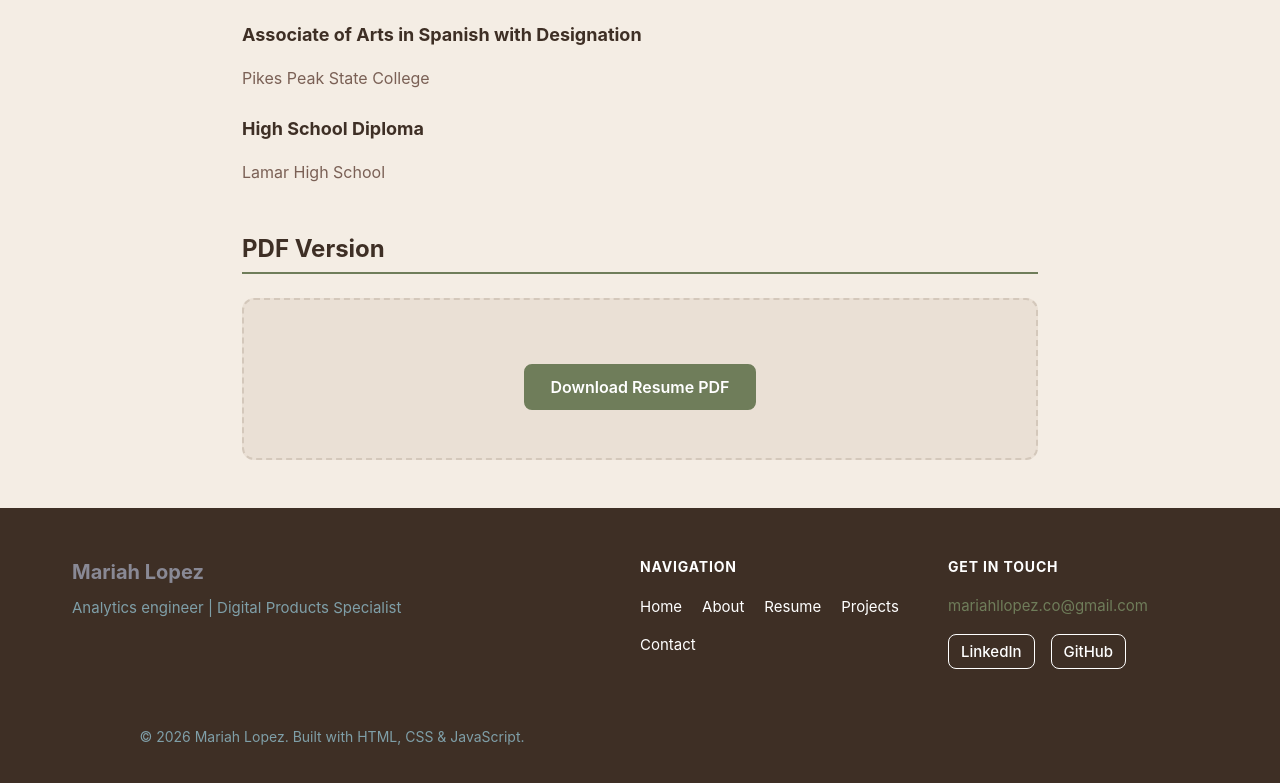
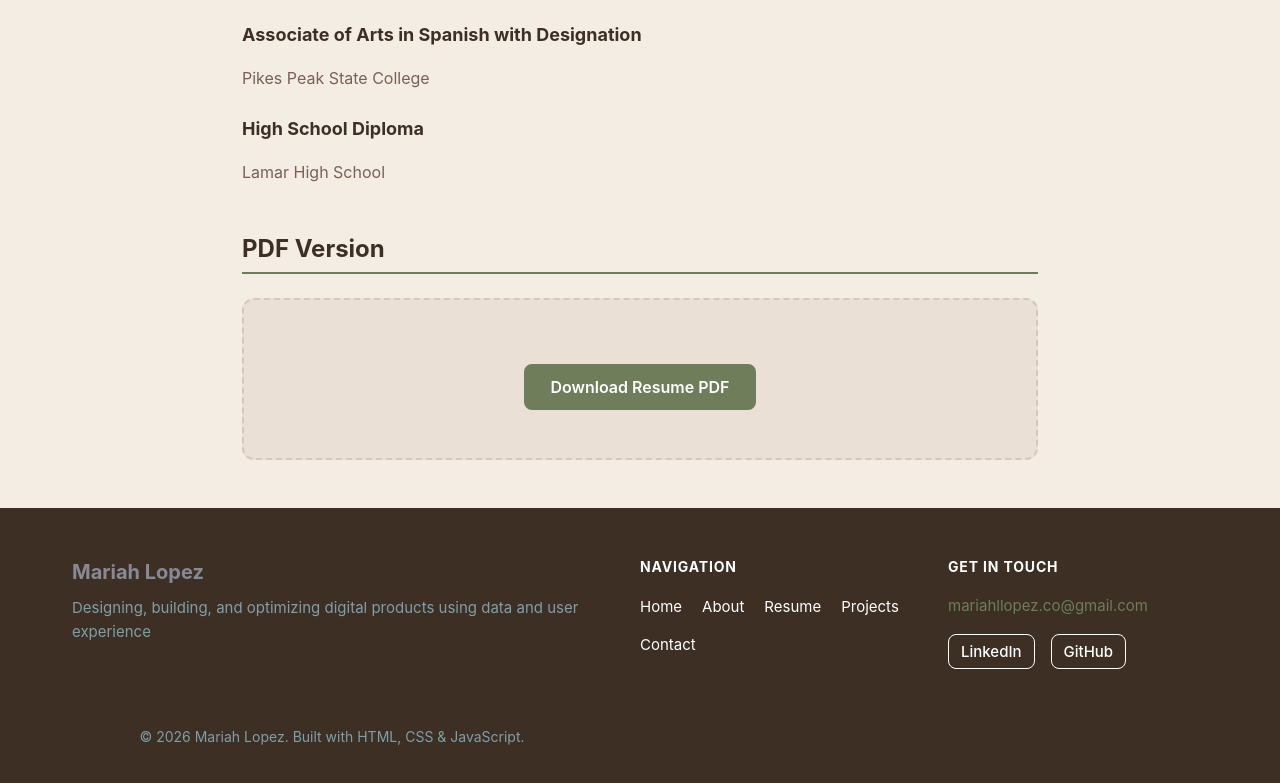
Before and after one commit to Mariah-LLopez/Portfolio, a plain HTML site: page resume.html in a window 1280 px wide. Shown: the part 2388-3171 px from the top of the page. Drawn offline with Linux system fonts and the light colour scheme.

Commit message:
Update footer tagline in resume.html

```diff
--- a/resume.html
+++ b/resume.html
@@ -252,7 +252,7 @@
     <div class="container">
       <div class="footer-brand">
         <a href="index.html" class="footer-brand__name">Mariah Lopez</a>
-        <p class="footer-brand__tagline">Analytics engineer | Digital Products Specialist</p>
+        <p class="footer-brand__tagline">Designing, building, and optimizing digital products using data and user experience</p>
       </div>
       <nav aria-label="Footer navigation">
         <p class="footer-nav__heading">Navigation</p>
```
